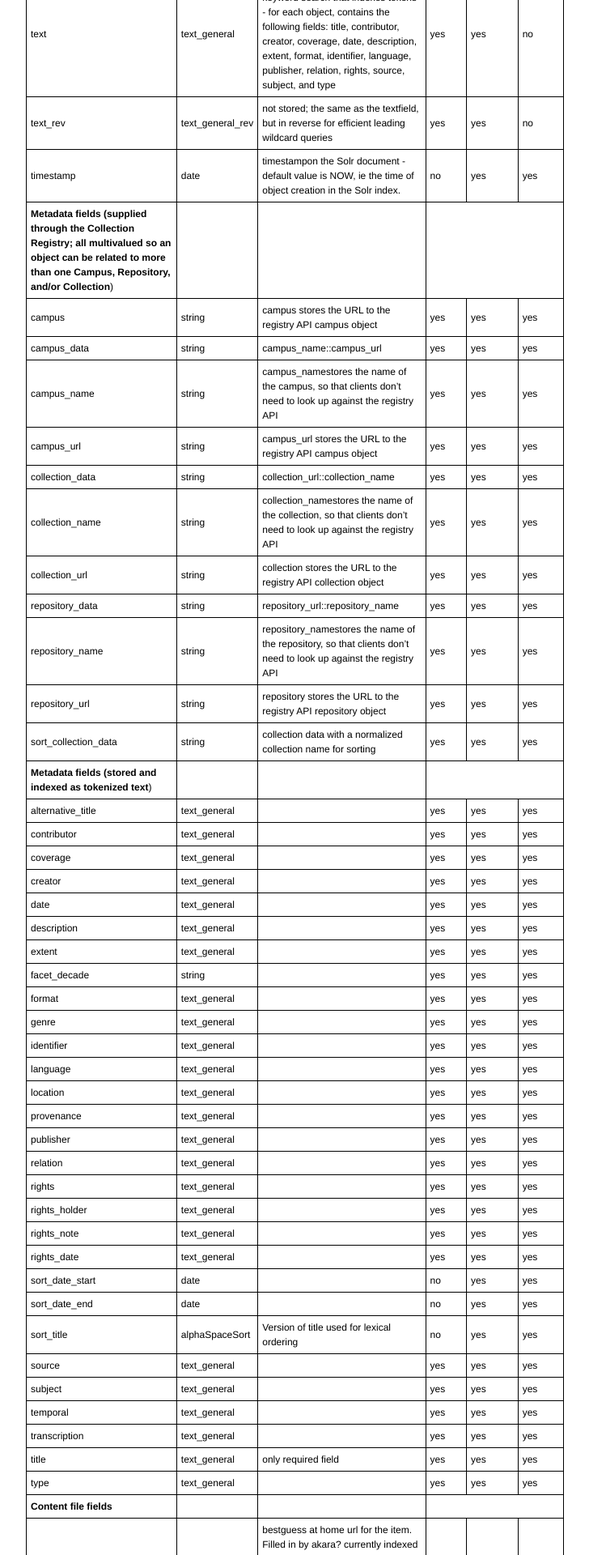
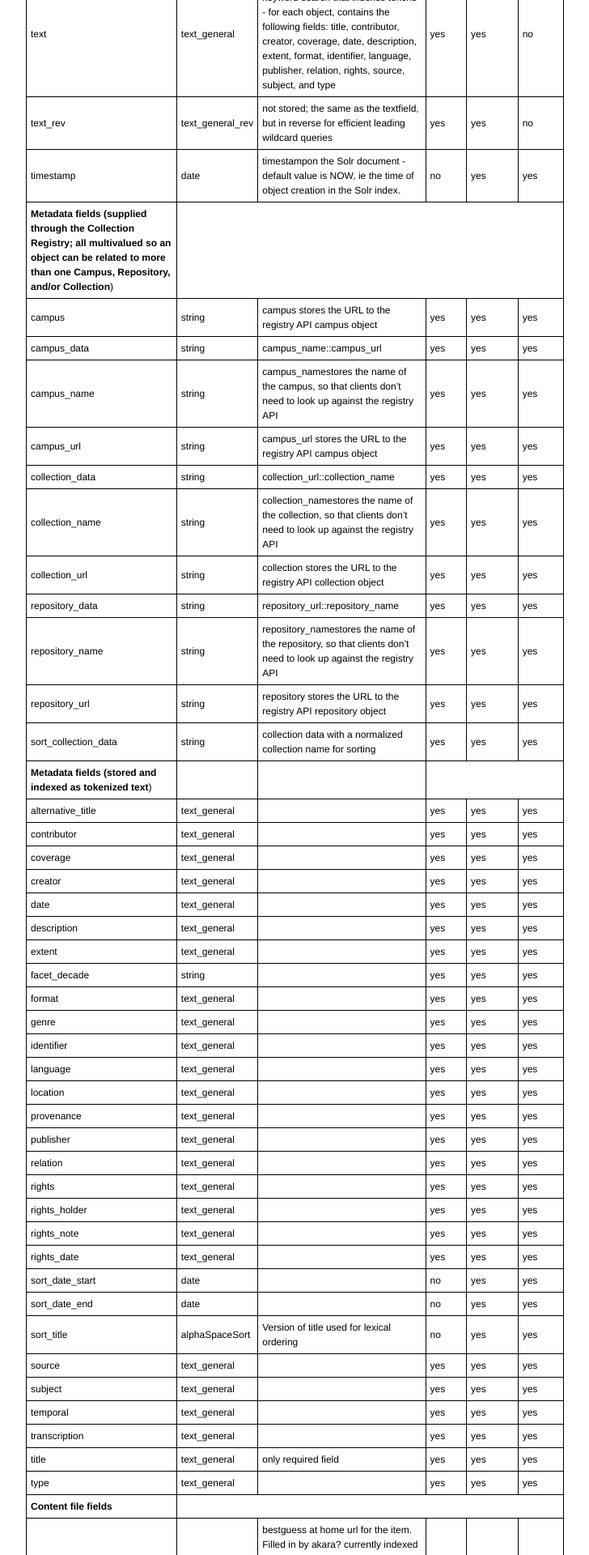
Before and after one commit to ucldc/ucldc-docs, a Jekyll site: the page built from docs/technical-docs/solr-api.md, in a window 1280 px wide. Shown: the part 2425-4345 px from the top of the page at 81% size, without its empty margins (158-886 px from the left). Built offline with Jekyll 4.4.1, drawn with Linux system fonts in a browser that asks for light colours; nearby versions of some CDN libraries.

Commit message:
Update solr-api.md

```diff
--- a/docs/technical-docs/solr-api.md
+++ b/docs/technical-docs/solr-api.md
@@ -133,7 +133,7 @@ This scheme is still undergoing active development. Find the most up-to-date sch
   <p>yes</p>
   </td>
  </tr>
- <tr style='mso-yfti-irow:3'>
+ <tr>
   <td class="confluenceTd">
   <p>created_s</p>
   </td>
@@ -283,18 +283,12 @@ This scheme is still undergoing active development. Find the most up-to-date sch
   <p>yes</p>
   </td>
  </tr>
- <tr style='mso-yfti-irow:10'>
+ <tr>
   <td class="confluenceTd">
   <p><b>Metadata fields (supplied
   through the Collection Registry; all multivalued so an object can be related
   to more than one Campus, Repository, and/or Collection</b>)</p>
   </td>
-  <td class="confluenceTd">
-  <p><b></b></p>
-  </td>
-  <td class="confluenceTd">
-  <p><b></b></p>
-  </td>
  </tr>
  <tr>
   <td class="confluenceTd">
@@ -1118,12 +1112,7 @@ This scheme is still undergoing active development. Find the most up-to-date sch
   <td class="confluenceTd">
   <p><b>Content file fields</b></p>
   </td>
-  <td class="confluenceTd">
-  <p><b></b></p>
-  </td>
-  <td class="confluenceTd">
-  <p><b></b></p>
-  </td>
+
  </tr>
  <tr>
   <td class="confluenceTd">
@@ -1237,12 +1226,6 @@ This scheme is still undergoing active development. Find the most up-to-date sch
   <p><b>Metadata fields
   (stored and indexed as strings, instead of tokenized text</b>)</p>
   </td>
-  <td class="confluenceTd">
-  <p><b></b></p>
-  </td>
-  <td class="confluenceTd">
-  <p><b></b></p>
-  </td>
  </tr>
  <tr>
   <td class="confluenceTd">
@@ -1264,7 +1247,7 @@ This scheme is still undergoing active development. Find the most up-to-date sch
   <p>yes</p>
   </td>
  </tr>
- <tr style='mso-yfti-irow:60'>
+ <tr>
   <td class="confluenceTd">
   <p>contributor_ss</p>
   </td>
```
